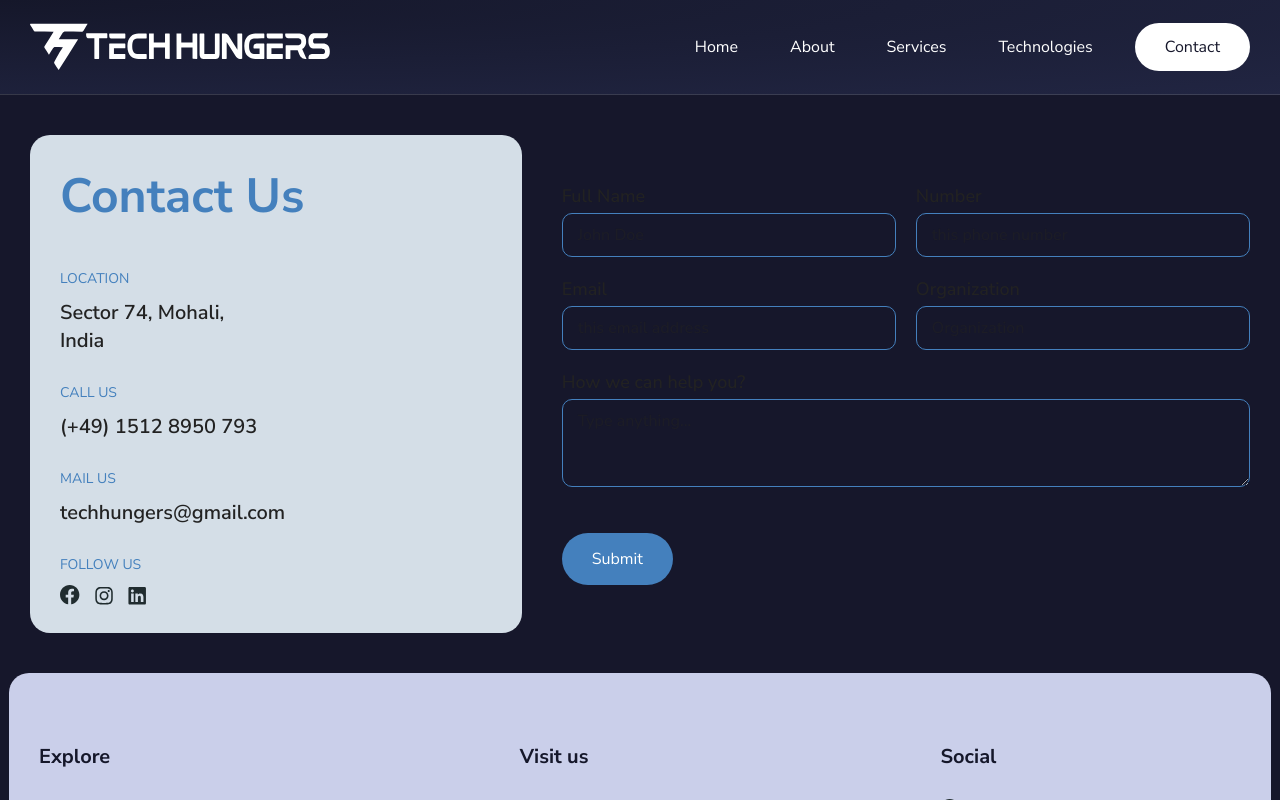
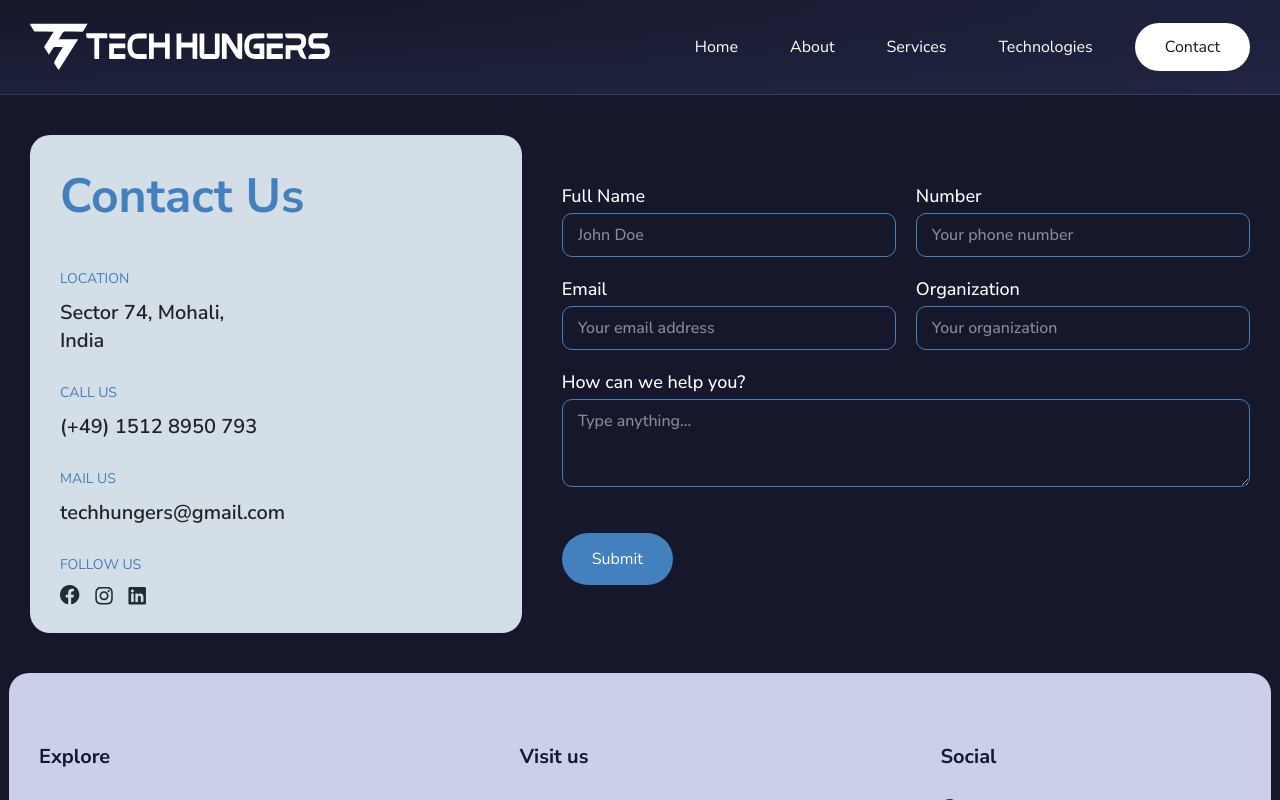
Before and after one commit to HumanshiJangra/tech-hungers, a Next.js app: page /contact in a window 1280 px wide. Shown: the top 800 px of the page. Built offline with nearby package versions, Linux system fonts and the light colour scheme.

Commit message:
contact api created

```diff
--- a/package.json
+++ b/package.json
@@ -9,11 +9,14 @@
     "lint": "next lint"
   },
   "dependencies": {
+    "dotenv": "^16.4.7",
     "lucide-react": "^0.476.0",
     "next": "^15.2.4",
+    "nodemailer": "^6.10.0",
     "react": "^19.0.0",
     "react-dom": "^19.0.0",
-    "react-fast-marquee": "^1.6.5"
+    "react-fast-marquee": "^1.6.5",
+    "sweetalert2": "^11.17.2"
   },
   "devDependencies": {
     "@eslint/eslintrc": "^3",
--- /dev/null
+++ b/src/app/api/contact/route.js
@@ -0,0 +1,70 @@
+// src/app/api/contact/route.js
+import dotenv from 'dotenv'
+import { NextResponse } from 'next/server';
+import nodemailer from 'nodemailer';
+
+dotenv.config()
+
+export async function POST(req) {
+  try {
+    // Parse the incoming request JSON
+    const { name, number, email, description } = await req.json();
+
+    const transporter = nodemailer.createTransport({
+      service: 'gmail',
+      auth: {
+        user: process.env.EMAIL_USERNAME,
+        pass: process.env.EMAIL_PASSWORD,
+      },
+    });
+
+    // Compose the email message
+    const mailOptions = {
+      from:email,
+      to: process.env.EMAIL_USERNAME,
+      subject: `Contact Form Submission: ${name}`,
+      text: `
+        You have a new contact form submission:
+
+        Name: ${name}
+        Email: ${email}
+        Phone Number: ${number}
+        Message: ${description}
+      `,
+      html: `
+        <h3>You have a new contact form submission:</h3>
+        <ul>
+          <li><strong>Name:</strong> ${name}</li>
+          <li><strong>Email:</strong> ${email}</li>
+          <li><strong>Phone Number:</strong> ${number}</li>
+          <li><strong>Message:</strong> ${description}</li>
+        </ul>
+      `,
+    };
+
+    const mailOptionsforSender = {
+        from: process.env.EMAIL_USERNAME,
+        to: email,
+        subject: 'Thank You for Contacting Tech Hungers',
+        html: `
+          <p>Dear ${name},</p>
+          <p>Thank you for reaching out to Tech Hungers.
+          We appreciate your interest and the time you took to get in touch.
+          Your message is important to us, and we will contact you soon to address your inquiry.</p>
+          <p>Best regards,<br>The Tech Hungers Team</p>
+        `,
+      };
+
+
+    // Send the email using the transporter
+     transporter.sendMail(mailOptions);
+     transporter.sendMail(mailOptionsforSender);
+
+    // Respond back to the client with a success message
+    return NextResponse.json({ success: 'Message received and email sent!' }, { status: 200 });
+
+  } catch (error) {
+    console.error("Error sending email:", error);
+    return NextResponse.json({ error: 'Something went wrong.' }, { status: 500 });
+  }
+}
--- a/src/app/components/Contact.tsx
+++ b/src/app/components/Contact.tsx
@@ -1,9 +1,7 @@
 "use client";
 import { Facebook, Instagram, Linkedin } from "@/utils/svgIcons";
-// import { axiosInstance } from "@/utils/axios";
-// import { Facebook, FacebookIcon, Instagram, Linkedin } from "lucide-react";
 import React, { useState } from "react";
-// import { toast } from "sonner";
+import Swal from "sweetalert2";
 
 const Contact = () => {
   const [formData, setFormData] = useState({
@@ -11,6 +9,7 @@ const Contact = () => {
     number: "",
     email: "",
     description: "",
+    organization:""
   });
 
   const handleChange = (
@@ -24,32 +23,60 @@ const Contact = () => {
 
   const handleSubmit = async (e: React.FormEvent) => {
     e.preventDefault();
-    // try {
-    //   const response = await axiosInstance.post('/landing/contact-us', {
-    //     name: formData.name,
-    //     email: formData.email,
-    //     phoneNumber: formData.number,
-    //     message: formData.description
-    //   }, {
-    //     headers: {
-    //       'Content-Type': 'application/json'
-    //     }
-    //   });
-    //   if(response.data.success) {
-    //     setFormData({
-    //       name: '',
-    //       number: '',
-    //       email: '',
-    //       description: ''
-    //     });
-    //     toast.success('Form submitted successfully')
-    //   } else {
-    //     toast.error('Form submission failed something went wrong');
-    //   }
-    // } catch (error) {
-    //   console.error('Error submitting form:', error);
-    // }
+    const { name, number, email, description, organization } = formData;
+
+    if (!name || !number || !email || !description || !organization) {
+      Swal.fire({
+        icon: "error",
+        title: "Oops...",
+        text: "All fields are required!",
+      });
+      return; // Exit the function if validation fails
+    }
+
+    try {
+      const response = await fetch("/api/contact", {
+        method: "POST",
+        headers: {
+          "Content-Type": "application/json",
+        },
+        body: JSON.stringify(formData),
+      });
+
+      const data = await response.json();
+
+      // You can optionally display a success message or handle errors here
+      if (response.ok) {
+        Swal.fire({
+          icon: "success",
+          title: "Success!",
+          text: "Message sent successfully!",
+        }).then(() => {
+          // Clear the form data upon successful submission
+          setFormData({
+            name: "",
+            number: "",
+            email: "",
+            description: "",
+            organization: "",
+          });
+        })
+      } else {
+        Swal.fire({
+          icon: "error",
+          title: "Something went wrong",
+          text: data.error || "Please try again later!",
+        });
+      }
+    } catch (error) {
+      Swal.fire({
+        icon: "error",
+        title: "Error",
+        text: "An error occurred. Please try again.",
+      });
+    }
   };
+
   return (
     <div className="container">
       <div className="grid pt-10 gap-10 items-center lg:grid-cols-[minmax(0,_5fr)_minmax(0,_7fr)]">
@@ -83,52 +110,52 @@ const Contact = () => {
           </p>
         </div>
         <form className="contact-section flex flex-wrap gap-5" onSubmit={handleSubmit}>
-          <label htmlFor="name"
-            className="w-[calc(50%-10px)] ">
+          <label htmlFor="name" className="w-[calc(50%-10px)]">
             Full Name
-            <input type="text" name="name" id="name"
+            <input
+              type="text"
+              name="name"
+              id="name"
               placeholder="John Doe"
               value={formData.name}
               onChange={handleChange}
             />
           </label>
-          <label htmlFor="number" className="w-[calc(50%-10px)]">Number
+          <label htmlFor="number" className="w-[calc(50%-10px)]">
+            Number
             <input
               type="number"
               name="number"
               id="number"
-              placeholder="this phone number"
+              placeholder="Your phone number"
               value={formData.number}
               onChange={handleChange}
             />
           </label>
-          <label
-            htmlFor="email"
-            className="w-[calc(50%-10px)]"
-          >Email
+          <label htmlFor="email" className="w-[calc(50%-10px)]">
+            Email
             <input
-              type="text"
+              type="email"
               name="email"
               id="email"
-              placeholder="this email address"
+              placeholder="Your email address"
               value={formData.email}
               onChange={handleChange}
             />
           </label>
-          <label htmlFor="name"
-            className="w-[calc(50%-10px)] ">
+          <label htmlFor="organization" className="w-[calc(50%-10px)]">
             Organization
-            <input type="text" name="name" id="name"
-              placeholder="Organization"
-              value={formData.name}
+            <input
+              type="text"
+              name="organization"
+              id="organization"
+              placeholder="Your organization"
+              value={formData.organization}
               onChange={handleChange}
             />
           </label>
-          <label
-            htmlFor="description"
-            className="w-full"
-          >How we can help you?
-
+          <label htmlFor="description" className="w-full">
+            How can we help you?
             <textarea
               name="description"
               id="description"
@@ -136,12 +163,9 @@ const Contact = () => {
               placeholder="Type anything..."
               value={formData.description}
               onChange={handleChange}
-          ></textarea>
+            />
           </label>
-          <button
-            className="button mt-5 md:px-[40px]"
-            type="submit"
-          >
+          <button className="button mt-5 md:px-[40px]" type="submit">
             Submit
           </button>
         </form>
--- a/src/app/globals.css
+++ b/src/app/globals.css
@@ -73,7 +73,7 @@ button {
 .contact-section label {
   display: block;
   font-size: 18px;
-  color: #222222;
+  color: #fff;
   font-weight: 500;
 }
 .contact-section input, .contact-section textarea {
```
Also changed, not shown: 1 other file (tests, documents, lock files or other folders). Lines whose indentation alone changed are shown as unchanged.
